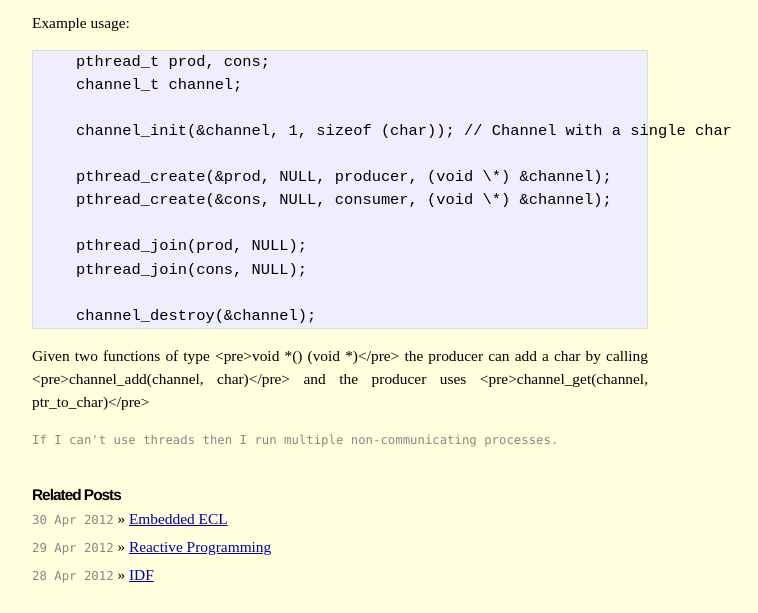
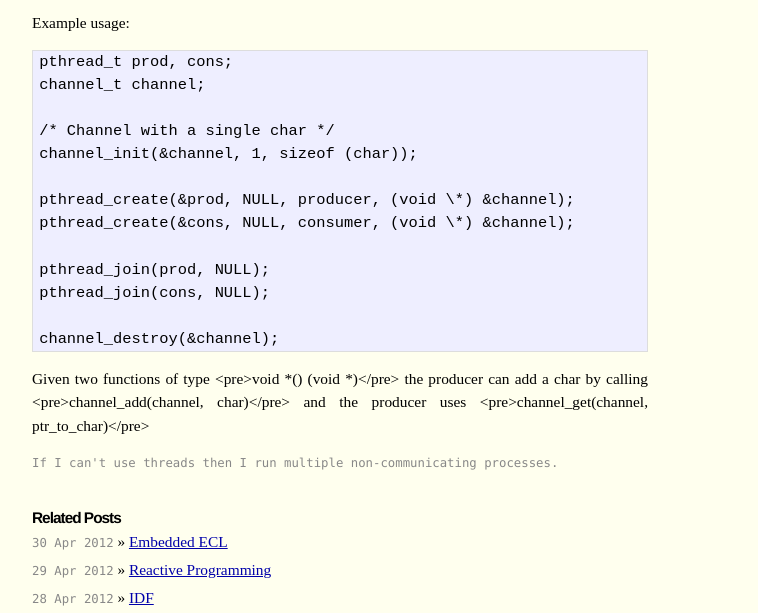
Before and after one commit to vwood/vwood.github.com, a Jekyll site: the page built from _posts/2012-4-30-channels.md, in a window 1280 px wide, cut to the strip 622-1235 px from the top of the page. Shown: the whole strip, without its empty margins (300-1058 px from the left). Built offline with Jekyll 4.4.1, drawn with Linux system fonts in a browser that asks for light colours; Markdown is read by kramdown in place of the engine named in the settings; before the commit the page ends 1212 px from its top, so only the background shows below that.

```diff
--- a/_posts/2012-4-30-channels.md
+++ b/_posts/2012-4-30-channels.md
@@ -17,18 +17,19 @@ The two semaphores allow a thread to wait until there is something for it to do.
 
 Example usage:
 <pre>
-    pthread_t prod, cons;
-    channel_t channel;
+pthread_t prod, cons;
+channel_t channel;
 
-    channel_init(&amp;channel, 1, sizeof (char)); // Channel with a single char
+/* Channel with a single char */
+channel_init(&amp;channel, 1, sizeof (char));
 
-    pthread_create(&amp;prod, NULL, producer, (void \*) &amp;channel);
-    pthread_create(&amp;cons, NULL, consumer, (void \*) &amp;channel);
+pthread_create(&amp;prod, NULL, producer, (void \*) &amp;channel);
+pthread_create(&amp;cons, NULL, consumer, (void \*) &amp;channel);
 
-    pthread_join(prod, NULL);
-    pthread_join(cons, NULL);
+pthread_join(prod, NULL);
+pthread_join(cons, NULL);
 
-    channel_destroy(&channel);
+channel_destroy(&channel);
 </pre>
 
 Given two functions of type <pre>void \*() (void \*)</pre> the producer can add a char by calling <pre>channel_add(channel, char)</pre> and the producer uses <pre>channel_get(channel, ptr_to_char)</pre>
--- a/css/style.css
+++ b/css/style.css
@@ -8,7 +8,7 @@ html, body {
 }
 
 body {
-    background-color: #FFD;
+    background-color: #ffe;
     font: 14px serif;
     text-align: center;
 }
```
